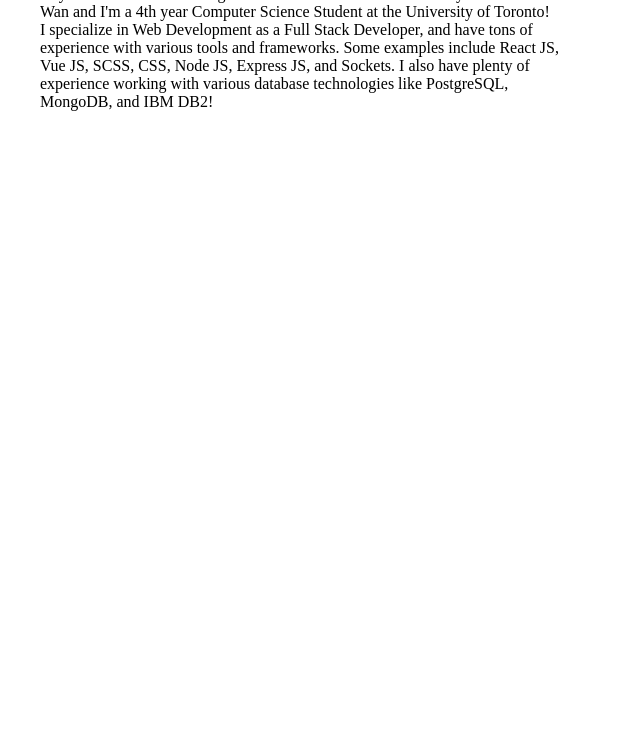
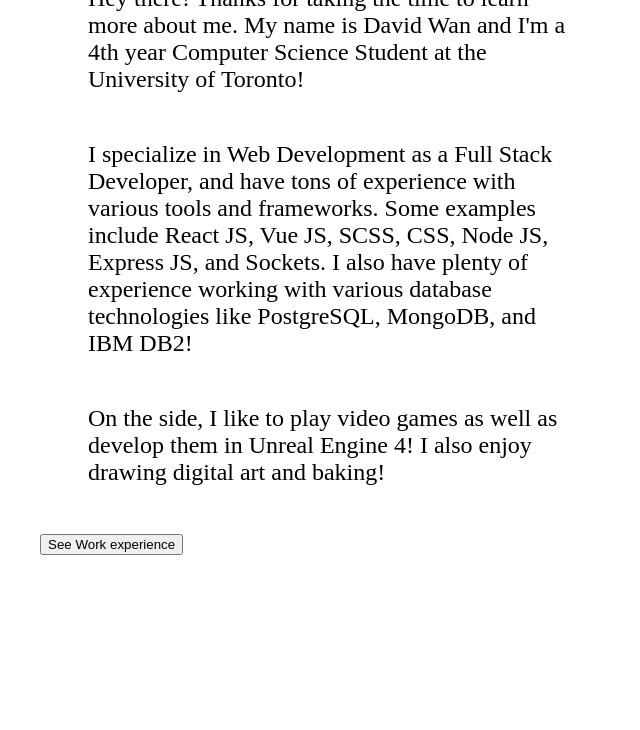
Before and after one commit to David47295/david-wan, a Gatsby site: page /AboutMe in a window 1280 px wide. Shown: the part 70-800 px from the top of the page, without its empty margins (0-640 px from the left). Built offline with nearby package versions, Linux system fonts and the light colour scheme; Gatsby itself is replaced by a stand-in of ours.

Commit message:
Added description to about me page

```diff
--- a/src/pages/AboutMe.js
+++ b/src/pages/AboutMe.js
@@ -4,20 +4,22 @@ import '../style/AboutMe.css'
 export default function AboutMe() {
     return (
         <div id="about-me">
-            <div>
             <b className="title">Who am I?</b>
             <div id="about-me-content">
-                    <div>
+                <div class="about-me-section">
                     Hey there! Thanks for taking the time to learn more about me.
                     My name is David Wan and I'm a 4th year Computer Science Student at the University of Toronto!
                 </div>
-                    <div>
+                <div class="about-me-section">
                     I specialize in Web Development as a Full Stack Developer, and have tons of experience with various tools and frameworks.
                     Some examples include React JS, Vue JS, SCSS, CSS, Node JS, Express JS, and Sockets.
                     I also have plenty of experience working with various database technologies like PostgreSQL, MongoDB, and IBM DB2!
                 </div>
+                <div class="about-me-section">
+                    On the side, I like to play video games as well as develop them in Unreal Engine 4! I also enjoy drawing digital art and baking!
                 </div>
             </div>
+            <button>See Work experience</button>
         </div>
     )
 }
--- a/src/style/AboutMe.css
+++ b/src/style/AboutMe.css
@@ -10,5 +10,12 @@
 }
 
 #about-me-content {
+    padding-left: 3em;
     margin-right: 55%;
+
 }
+
+#about-me-content .about-me-section {
+    font-size: 24px;
+    padding-bottom: 3rem;
+}
```
Also changed, not shown: src/pages/Home.js (+12 -7 lines), src/style/Home.css (+20 -11 lines). Lines whose indentation alone changed are shown as unchanged.
